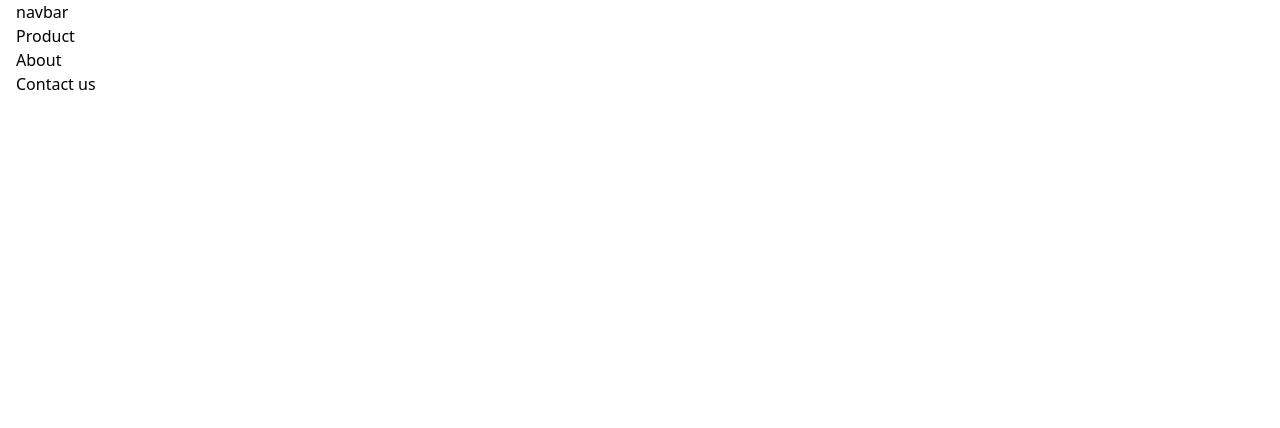
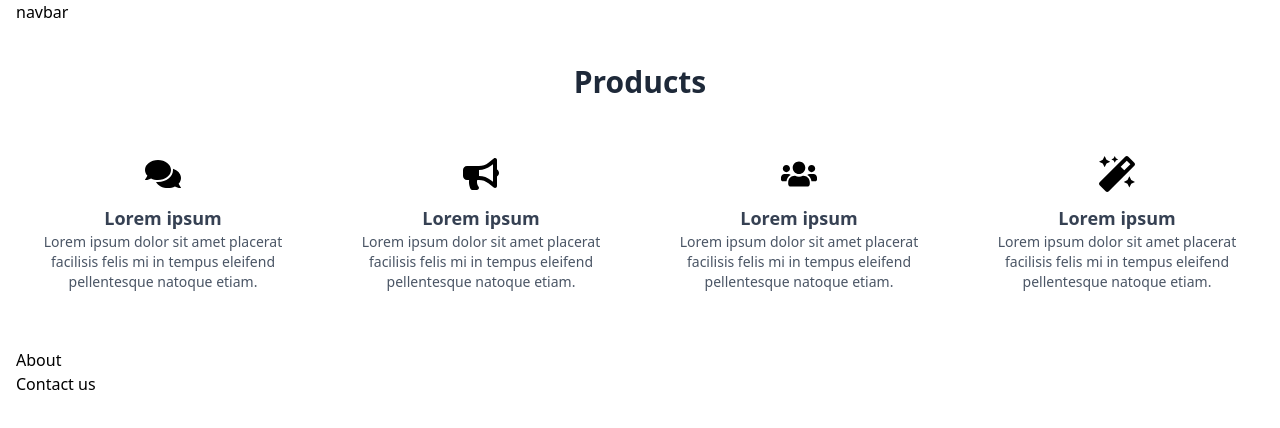
Before and after one commit to Kabileshwaran183/N-C-website, a React (Vite) app: page / in a window 1280 px wide. Shown: the top 428 px of the page. Built offline with nearby package versions, Linux system fonts and the light colour scheme.

Commit message:
products section

```diff
--- a/package.json
+++ b/package.json
@@ -14,6 +14,7 @@
     "install": "^0.13.0",
     "react": "^19.0.0",
     "react-dom": "^19.0.0",
+    "react-icons": "^5.4.0",
     "tailwindcss": "^4.0.5"
   },
   "devDependencies": {
--- a/src/App.jsx
+++ b/src/App.jsx
@@ -2,15 +2,16 @@ import About from "./components/About"
 import Contact from "./components/Contact"
 import Navbar from "./components/Navbar"
 import Product from "./components/Product"
+import JsonData from "./components/Constants/Product.json"
 
 function App() {
 
   return (
     <>
     <div className="w-full h-auto px-4">
-        <Navbar />
+        <Navbar data={JsonData.Header}/>
         <div className="max-w-screen-xl mx-auto">
-          <Product />
+          <Product data={JsonData.Features}/>
           <About />
           <Contact />
         </div>
--- /dev/null
+++ b/src/components/Constants/Product.json
@@ -0,0 +1,28 @@
+{
+    "Features": [
+        {
+            "icon": "FaComments",
+            "title": "Lorem ipsum",
+            "text": "Lorem ipsum dolor sit amet placerat facilisis felis mi in tempus eleifend pellentesque natoque etiam."
+        },
+        {
+            "icon": "FaBullhorn",
+            "title": "Lorem ipsum",
+            "text": "Lorem ipsum dolor sit amet placerat facilisis felis mi in tempus eleifend pellentesque natoque etiam."
+        },
+        {
+            "icon": "FaUsers",
+            "title": "Lorem ipsum",
+            "text": "Lorem ipsum dolor sit amet placerat facilisis felis mi in tempus eleifend pellentesque natoque etiam."
+        },
+        {
+            "icon": "FaMagic",
+            "title": "Lorem ipsum",
+            "text": "Lorem ipsum dolor sit amet placerat facilisis felis mi in tempus eleifend pellentesque natoque etiam."
+        }
+    ],
+    "Header": {
+    "title": "We are a Landing Page",
+    "paragraph": "Lorem ipsum dolor sit amet, consectetur adipiscing elit. Duis sed dapibus leo nec ornare diam sed commodo nibh ante facilisis bibendum."
+  }
+}
--- a/src/components/Product.jsx
+++ b/src/components/Product.jsx
@@ -1,8 +1,35 @@
-const Product = () => {
+import { FaComments, FaBullhorn, FaUsers, FaMagic } from "react-icons/fa";
+
+const iconMap = {
+    FaComments: <FaComments />,
+    FaBullhorn: <FaBullhorn />,
+    FaUsers: <FaUsers />,
+    FaMagic: <FaMagic />
+};
+
+const Product = ({ data }) => {
     return (
-        <>
-        <h1>Product</h1>
-        </>
-    )
-}
+        <div id="Products" className="text-center py-10">
+            <div className="container mx-auto">
+                <div className="max-w-3xl mx-auto mb-10">
+                    <h2 className="text-3xl font-bold text-gray-800">Products</h2>
+                </div>
+                <div className="grid grid-cols-2 md:grid-cols-4 gap-6">
+                    {data
+                        ? data.map((d, i) => (
+                            <div key={`${d.title}`} className="flex flex-col items-center text-center p-4">
+                                <div className="text-4xl text-designColor mb-3">
+                                    {iconMap[d.icon]}
+                                </div>
+                                <h3 className="text-lg font-semibold text-gray-700">{d.title}</h3>
+                                <p className="text-gray-600 text-sm">{d.text}</p>
+                            </div>
+                        ))
+                        : "Loading..."}
+                </div>
+            </div>
+        </div>
+    );
+};
+
 export default Product;
```
Also changed, not shown: 1 other file (tests, documents, lock files or other folders).
